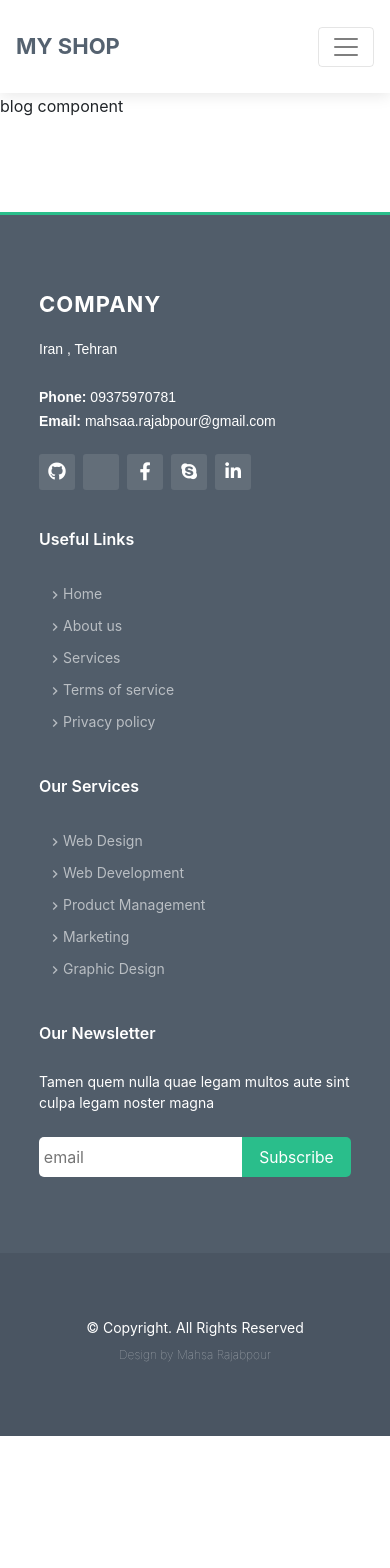
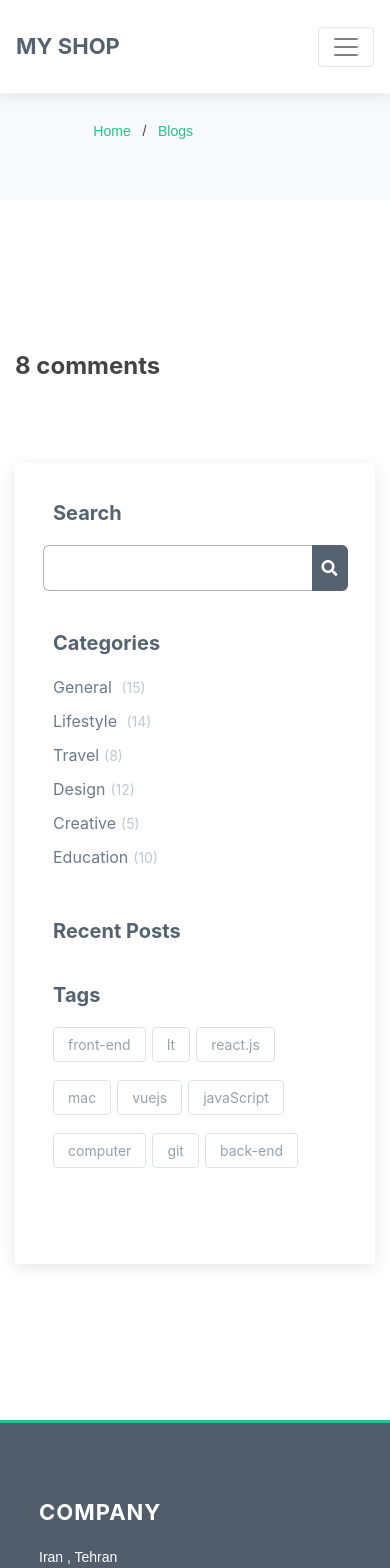
Before and after one commit to mahsarajabpour/nuxt-portfolio, a Nuxt app: page /blog/1 in a window 390 px wide. Shown: the top 1568 px of the page. Before the commit the page ends 1436 px from the top, so only its background shows below. Built offline with nearby package versions, Linux system fonts and the light colour scheme.

Commit message:
add query in read-more btn of Blogs component route

```diff
--- a/pages/blog/_id.vue
+++ b/pages/blog/_id.vue
@@ -1,7 +1,67 @@
 <template>
-<div class="blog">
-  blog component
-</div>
+  <div class="blog-view">
+    <div class="title">
+<!--      <p>{{ blog.title }}</p>-->
+      <pre>
+                        <NuxtLink to="/">Home</NuxtLink>   /   <NuxtLink
+        :to="'/blogs/ '+ this.$route.query.paramsId">Blogs</NuxtLink>
+                    </pre>
+    </div>
+    <div class="container">
+      <div class="row">
+        <div class="col-lg-8">
+<!--          {renderBlogCard()}-->
+          <div class="user-comments">
+            <h4>8 comments</h4>
+<!--            {renderComments()}-->
+          </div>
+          <div class="reply entry">
+<!--            {renderReply()}-->
+          </div>
+        </div>
+        <div class="col-lg-4">
+          <div class="search-panel entry">
+            <h3 class="search-title ">Search</h3>
+            <div class="search-bar d-flex justify-content-center">
+              <input type="text"/>
+              <button class="my-btn"><i class="fas fa-search"></i></button>
+            </div>
+            <div class="categories">
+              <h3>Categories</h3>
+              <ul>
+                <li><a href="/">General <span>(15)</span></a></li>
+                <li><a href="/">Lifestyle <span>(14)</span></a></li>
+                <li><a href="/">Travel<span>(8)</span></a></li>
+                <li><a href="/">Design<span>(12)</span></a></li>
+                <li><a href="/">Creative<span>(5)</span></a></li>
+                <li><a href="/">Education<span>(10)</span></a></li>
+              </ul>
+            </div>
+            <div class="recent-posts">
+              <h3>Recent Posts</h3>
+              <ul>
+<!--                {renderRecentPosts()}-->
+              </ul>
+            </div>
+            <div class="tags">
+              <h3>Tags</h3>
+              <ul>
+                <li><a href="/">front-end</a></li>
+                <li><a href="/">It</a></li>
+                <li><a href="/">react.js</a></li>
+                <li><a href="/">mac</a></li>
+                <li><a href="/">vuejs</a></li>
+                <li><a href="/">javaScript</a></li>
+                <li><a href="/">computer</a></li>
+                <li><a href="/">git</a></li>
+                <li><a href="/">back-end</a></li>
+              </ul>
+            </div>
+          </div>
+        </div>
+      </div>
+    </div>
+  </div>
 </template>
 
 <script>
@@ -11,5 +71,268 @@ export default {
 </script>
 
 <style scoped>
+.blog-view .title p {
+  text-transform: capitalize;
+}
 
+.blog-view img {
+  max-width: 100%;
+  height: auto;
+  padding-bottom: 30px;
+}
+
+.blog-view .blog-card .article-body {
+  padding: 20px;
+}
+
+.blog-view .blog-card .article-body h2 {
+  font-size: 32px;
+  line-height: 38px;
+  color: #556270;
+  transition: 0.3s;
+  font-weight: bold;
+  margin: 10px 0 20px 0;
+}
+
+.blog-view .blog-card .article-body h2:hover {
+  color: #2abe8b;
+  cursor: pointer;
+}
+
+.blog-view .blog-card .article-body ul {
+  margin: 10px 0 20px 0;
+  padding: 0;
+}
+
+.blog-view .blog-card .article-body ul li {
+  list-style: none;
+  padding-right: 15px;
+  color: #a4afba;
+  font-size: 14px;
+  display: inline-block;
+  line-height: 1;
+  transition: 0.3s;
+}
+
+.blog-view .blog-card .article-body ul li:hover {
+  cursor: pointer;
+}
+.article-content p{
+  color: #444444;
+  line-height: 24px;
+  font-size: 15px;
+}
+
+.article-content .key-word {
+  align-items: center;
+  font-size: 14px;
+  color: #a4afba;
+  text-transform: capitalize;
+}
+
+.article-content .key-word li:hover {
+  color: #2abe8b !important;
+}
+
+/*///*/
+.blog-view h4 {
+  font-weight: bold;
+  color: #444444;
+}
+
+.blog-view .user-comments .comment {
+  margin: 30px 0 80px 0;
+  position: relative;
+}
+
+.blog-view .user-comments .comment .avatar {
+  width: 55px;
+  float: left;
+}
+
+.blog-view .user-comments .comment div {
+  margin-left: 5rem;
+  margin-bottom: 2px;
+  color: #444444;
+}
+
+.blog-view .user-comments .comment div h5,
+.blog-view .user-comments .comment div p {
+  font-weight: bold;
+  transition: 0.3s;
+  margin: 0 20px 0 0;
+}
+
+.blog-view .user-comments .comment div p {
+  color: #556270;
+}
+
+.blog-view .user-comments .comment div h5:hover,
+.blog-view .user-comments .comment div p:hover {
+  color: #2abe8b;
+  cursor: pointer;
+}
+
+.blog-view .user-comments .comment .message {
+  margin-left: 5rem;
+  margin-bottom: 1rem;
+  color: #444444;
+}
+
+.blog-view .user-comments .comment .date {
+  margin-left: 5rem;
+  display: block;
+  font-size: 14px;
+  color: #c1c8d0;
+  margin-bottom: 5px;
+}
+
+.blog-view .reply .container {
+  padding: 20px;
+}
+
+.blog-view .reply .container p {
+  font-size: 14px;
+  color: #444444;
+}
+
+.blog-view .reply .container .row {
+  margin-bottom: 1rem;
+  padding: 0 15px;
+}
+
+.blog-view .form-control::placeholder,
+.blog-view .form-control {
+  color: #495057a6;
+  text-transform: capitalize;
+  font-size: 14px;
+}
+
+.blog-view .form-control:focus {
+  border-color: #2abe8b;
+  box-shadow: 0 0 0 0.2rem rgba(61, 190, 139, 0.17)
+}
+
+.blog-view .reply .my-btn {
+  background-color: #556270;
+}
+
+.blog-view .reply .my-btn:hover {
+  background-color: #2abe8b;
+}
+
+/*///search*/
+.blog-view .search-panel {
+  padding: 38px;
+}
+
+.blog-view .search-panel h3 {
+  font-weight: bold;
+  color: #556270;
+  font-size: 20px;
+  margin-bottom: 20px;
+}
+
+.blog-view .search-panel .search-bar,
+.blog-view .search-panel .categories,
+.blog-view .search-panel .recent-posts,
+.blog-view .search-panel .tags
+{
+  margin-bottom: 40px;
+}
+
+.search-panel .search-bar .my-btn {
+  border-radius: 0 6px 6px 0;
+  width: 50px;
+  background: #556270;
+}
+.search-panel .search-bar .my-btn:hover{
+  background: #6b7b8d;
+}
+
+.search-panel .search-bar input {
+  border-radius: 6px 0 0 6px;
+  border: 1px solid #0000004f;
+  padding: 10px;
+  border-right: none;
+}
+
+.search-panel .search-bar input:focus {
+  outline: none;
+}
+
+.blog-view ul{
+  padding: 0;
+}
+.blog-view li{
+  list-style: none;
+  padding-bottom: 10px;
+}
+.blog-view .categories ul li a{
+  text-decoration: none;
+  color: #6b7b8d;
+}
+.blog-view .categories ul li a:hover{
+  color: #2abe8b;
+}
+.blog-view .categories ul li a:hover span,
+.blog-view .categories ul li span{
+  color: #c1c8d0;
+  font-size: 14px;
+  padding-left: 5px;
+}
+/*////*/
+
+.blog-view .recent-posts li{
+  margin-bottom:15px ;
+}
+
+.blog-view .recent-posts img{
+  width: 80px;
+  padding: 0;
+}
+
+.blog-view .recent-posts p{
+  font-weight: bold;
+  overflow: hidden;
+  text-overflow: ellipsis;
+  white-space: nowrap;
+  margin: 0;
+  padding-bottom: 8px;
+}
+.blog-view .recent-posts p:hover{
+  cursor: pointer;
+  color: #2abe8b;
+}
+.blog-view .recent-posts time{
+  display: block;
+  /*margin-left: 20px;*/
+  font-style: italic;
+  font-size: 14px;
+  color: #c1c8d0;
+}
+.blog-view .tags ul li{
+  display: inline-block;
+}
+.blog-view .tags ul li a{
+  text-decoration: none;
+  color: #96a2af;
+  font-size: 14px;
+  padding: 6px 14px;
+  margin: 0 6px 8px 0;
+  border: 1px solid #dee2e6;
+  display: inline-block;
+  border-radius: 4px;
+  transition: 0.3s;
+}
+.blog-view .tags ul li a:hover{
+  background-color: #2abe8b;
+  color: #ffffff;
+}
+
+@media (max-width: 768px) {
+  .blog-view .reply .container .row .reply-name {
+    padding-bottom: 15px;
+  }
+}
 </style>
--- a/pages/blogs/showBlogs/index.vue
+++ b/pages/blogs/showBlogs/index.vue
@@ -2,7 +2,7 @@
   <div v-if="decreasedBlogs.length!==0" class="col-md-12 blog">
     <div class="row">
       <div class="col-md-4" v-for="blog in decreasedBlogs" :key="blog.id">
-        <div class="entry border ">
+        <div class="entry">
           <img :src="image"
                alt="blog"
                class="card-img"/>
@@ -22,7 +22,7 @@
             </ul>
             <p class="text-left">{{ blog.content }}</p>
             <div class="d-flex justify-content-start">
-              <NuxtLink :to="'/blog/'+ blog.id" class="my-btn">read more</NuxtLink>
+              <NuxtLink :to="{path:'/blog/' + blog.id, query:{paramsId:paramsId}}" class="my-btn">read more</NuxtLink>
             </div>
           </div>
         </div>
@@ -56,13 +56,27 @@ export default {
       date: faker.date.past().getDate() + ' ' +
         faker.date.past().getMonth() + ' ' +
         faker.date.past().getFullYear(),
+      paramsId:{}
     }
+  },
+  mounted() {
+    console.log('ddddd',this.$route.params.id)
+    this.asyncData();
+
   },
   // watch: {
   //   decreasedBlogs: (newDecBlogs, oldDecBlogs) => {
   //     console.log('mounted',newDecBlogs)
   //   }
   // },
+
+  methods: {
+    async asyncData() {
+      let { paramsId} = await this.$route.params.id
+        this.paramsId = paramsId
+    }
+  }
+
 }
 </script>
 
```
